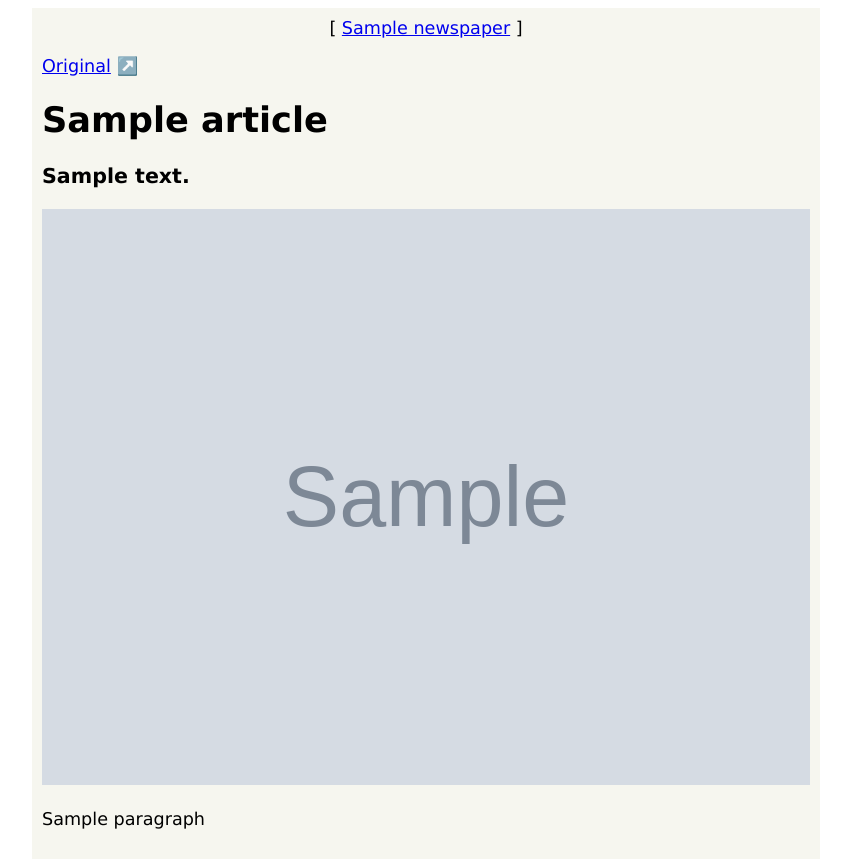
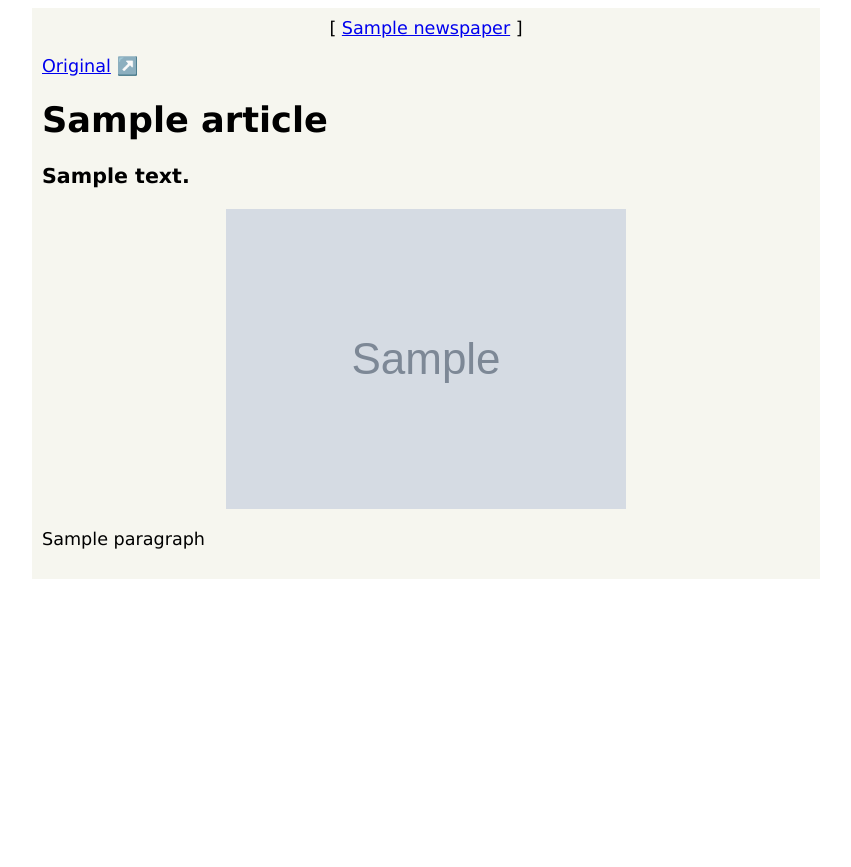
Before and after one commit to yackx/neatnews, a FastAPI app: template templates/article.html in a window 1280 px wide. Shown: the whole page, without its empty margins (214-1065 px from the left). After the commit the page ends 579 px from the top, so only its background shows below. Run offline with FastAPI, Linux system fonts and the light colour scheme; the template is opened without the code that fills it: most values are stand-ins (such as "Sample title", 1, 10 or a date in 2020); grey boxes marked "Sample" are stand-in pictures.

Commit message:
Center img in article

```diff
--- a/static/style.css
+++ b/static/style.css
@@ -55,5 +55,8 @@ ul.headline li a:link {
 }
 
 #article img {
-    width: 768px;
+    display: block;
+    margin-left: auto;
+    margin-right: auto;
+    width: 400px;
 }
```
